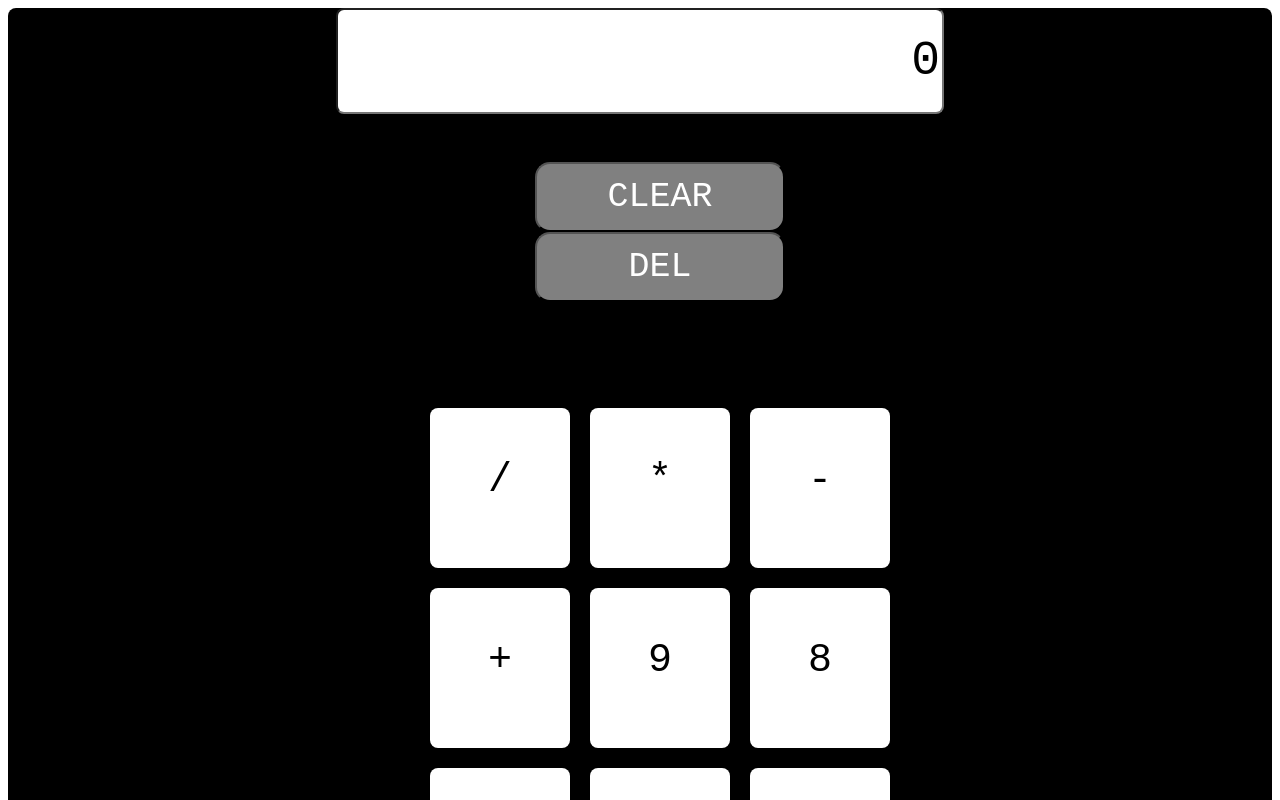
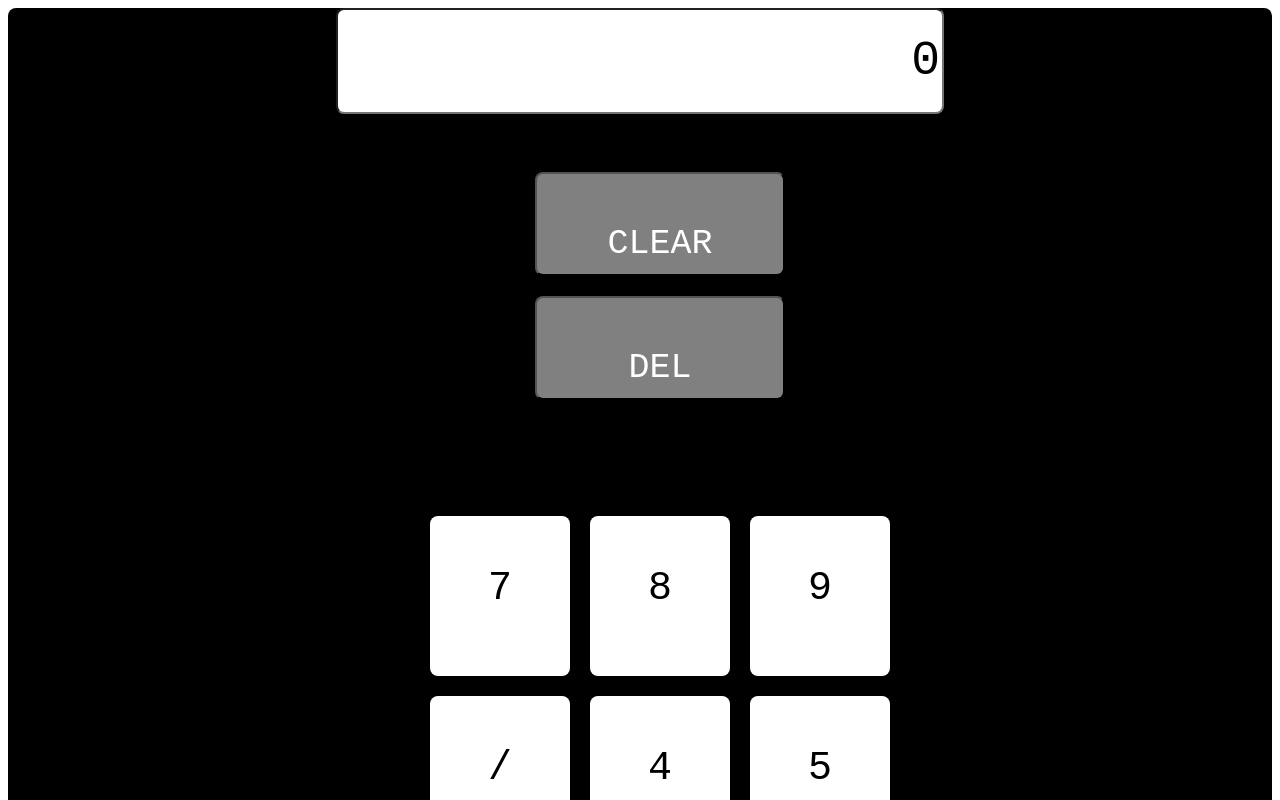
Before and after one commit to Mutheeswari/calculator-react, a React (Create React App) app in the folder calculator-app/: page / in a window 1280 px wide. Shown: the top 800 px of the page. Built offline with nearby package versions, Linux system fonts and the light colour scheme.

Commit message:
pr vp-24 modified changes

```diff
--- a/calculator-app/src/App.css
+++ b/calculator-app/src/App.css
@@ -42,7 +42,7 @@ ul.ul-numbers {
 }
 .button-cldel {
   width: 250px;
-  border-radius: 15px;
+  border-radius: 8px;
   font-size: 35px;
   height: 70px;
   color: white;
@@ -51,8 +51,8 @@ ul.ul-numbers {
   background: grey;
   justify-content: center;
   display: inline-block;
-  padding: auto;
-  margin: auto;
+  padding: 50px;
+  margin: 10px;
 }
 .button-cldel:hover {
   background-color:orange;
--- a/calculator-app/src/Buttonnumbers.js
+++ b/calculator-app/src/Buttonnumbers.js
@@ -1,7 +1,7 @@
 import "./App.css"; // import App.css to get the class
 import { useContext } from "react"; // import useContext
 import { ButtonContext } from "./App"; // import ButtonContext which was created in the App.js
-import { operators, buttonLabels } from "./constants";
+import { operators, buttonLabels, buttonName } from "./constants";
 function Buttonnumbers() {
   const { digit, setDigit } = useContext(ButtonContext); // Define useContext with imported context (ButtonContext)
 
@@ -33,6 +33,7 @@ function Buttonnumbers() {
 
   // create "for loop" with map for the buttons with arrow function
   const listItems = buttonLabels.map((number, index) => (
+
       // Button with onClick
     <li
     className="button-numbers"
@@ -53,14 +54,14 @@ function Buttonnumbers() {
             className="button-cldel"
             onClick={() => setDigit(0)}
           >
-          {buttonLabels[buttonLabels.length - 2]}
+          {buttonName[buttonName.length - 2]}
           </button>
           <button
             type="button"
             className="button-cldel"
             onClick={() => removeString(digit)}
           >
-           {buttonLabels[buttonLabels.length - 1]}
+           {buttonName[buttonName.length - 1]}
           </button>
         </ul>
         <ul className="ul-numbers">{listItems} </ul>
--- a/calculator-app/src/constants.js
+++ b/calculator-app/src/constants.js
@@ -1,22 +1,19 @@
 export const operators = ["/", "*", "-", "+", "%", ".", "="];
 export const buttonLabels = [
+  7,
+  8,
+  9,
   "/",
-  "*",
-  "-",
-  "+",
-  9,
-  8,
-  7,
   4,
   5,
   6,
+  "*",
   1,
   2,
   3,
+  "-",
   0,
-  "%",
-  ".",
   "=",
-  "CLEAR",
-  "DEL",
+  "+",
 ]; // to create array element
+export const buttonName = ["CLEAR", "DEL"];
```
Lines whose indentation alone changed are shown as unchanged.
